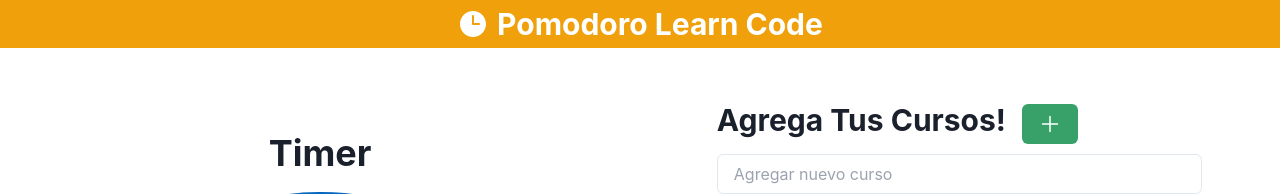
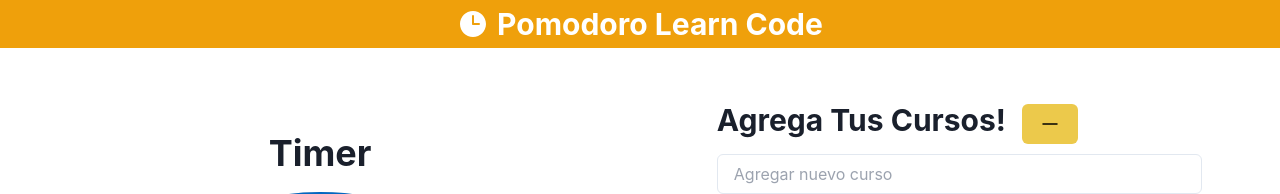
Before and after one commit to IamCharlybrown/IamCharlybrown.github.io, a React (Vite) app: page / in a window 1280 px wide. Both pictures are taken after a click on the button 1049 px from the left and 228 px from the top of the page. Shown: the top 194 px of the page. Built offline with nearby package versions, Linux system fonts and the light colour scheme.

Commit message:
Show form button UI improvement 	new file:   src/components/Proyects/CloseFormButton.jsx 	modified:   src/components/Proyects/ProyectForm.jsx

```diff
--- /dev/null
+++ b/src/components/Proyects/CloseFormButton.jsx
@@ -0,0 +1,18 @@
+import React from "react";
+
+function CloseFormButton() {
+  return (
+    <svg
+      xmlns="http://www.w3.org/2000/svg"
+      fill="none"
+      viewBox="0 0 24 24"
+      strokeWidth={1.5}
+      stroke="currentColor"
+      className="size-6"
+    >
+      <path strokeLinecap="round" strokeLinejoin="round" d="M5 12h14" />
+    </svg>
+  );
+}
+
+export default CloseFormButton;
--- a/src/components/Proyects/ProyectForm.jsx
+++ b/src/components/Proyects/ProyectForm.jsx
@@ -9,6 +9,7 @@ import {
   Button,
 } from "@chakra-ui/react";
 import AddProyectButton from "./AddProyectButton";
+import CloseFormButton from "./CloseFormButton";
 import { ProyectContext } from "../../context/ProyectContext";
 
 function ProyectForm() {
@@ -38,8 +39,12 @@ function ProyectForm() {
           <Heading as="h2" size="lg" className="text-2xl pb-2 font-semibold">
             Agrega Tus Cursos!
           </Heading>
-          <Button colorScheme="green" ml={4} onClick={handleShowForm}>
-            <AddProyectButton />
+          <Button
+            colorScheme={showForm ? "yellow" : "green"}
+            ml={4}
+            onClick={handleShowForm}
+          >
+            {showForm ? <CloseFormButton /> : <AddProyectButton />}
           </Button>
         </Flex>
       </Box>
@@ -52,7 +57,6 @@ function ProyectForm() {
               onChange={(e) => setTitle(e.target.value)}
               value={title}
               marginBottom={5}
-
             ></Input>
             <Textarea
               width={{ base: "100%", md: "79.8%" }}
@@ -60,10 +64,11 @@ function ProyectForm() {
               onChange={(e) => setPlatform(e.target.value)}
               value={platform}
               marginBottom={5}
-
             ></Textarea>
             <Box>
-              <Button colorScheme="green" type="submit">Guardar</Button>
+              <Button colorScheme="green" type="submit">
+                Guardar
+              </Button>
             </Box>
           </Box>
         </form>
```
